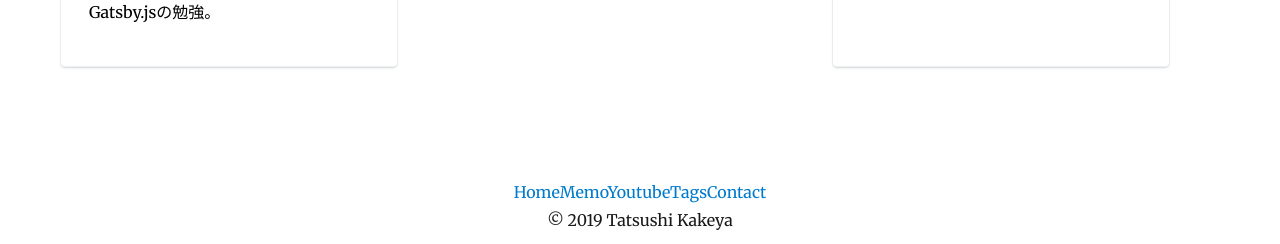
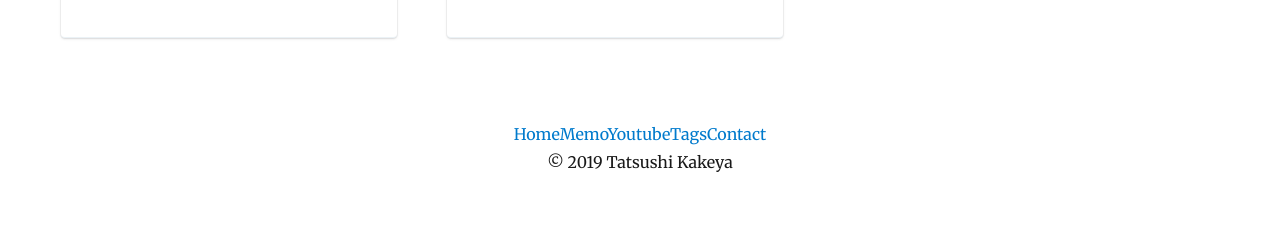
Before and after one commit to Tatsushi32/myblog, a Gatsby site: page / in a window 1280 px wide. Shown: the part 910-1154 px from the top of the page. After the commit the page ends 1096 px from the top, so only its background shows below. Built offline with nearby package versions, Linux system fonts and the light colour scheme; Gatsby itself is replaced by a stand-in of ours; some packages are replaced by stand-ins of ours.

Commit message:
align-content: space-around;

```diff
--- a/src/pages/index.module.scss
+++ b/src/pages/index.module.scss
@@ -26,11 +26,9 @@ a:hover {
 }
 
 .blog{
-    padding: 2.5% 0;
-    display: flex;
-	flex-direction: row;
-    flex-wrap: wrap;
-    justify-content: space-between;
+	display: flex;
+	flex-wrap: wrap;
+	align-content: space-around;
 }
 
 article {
```
